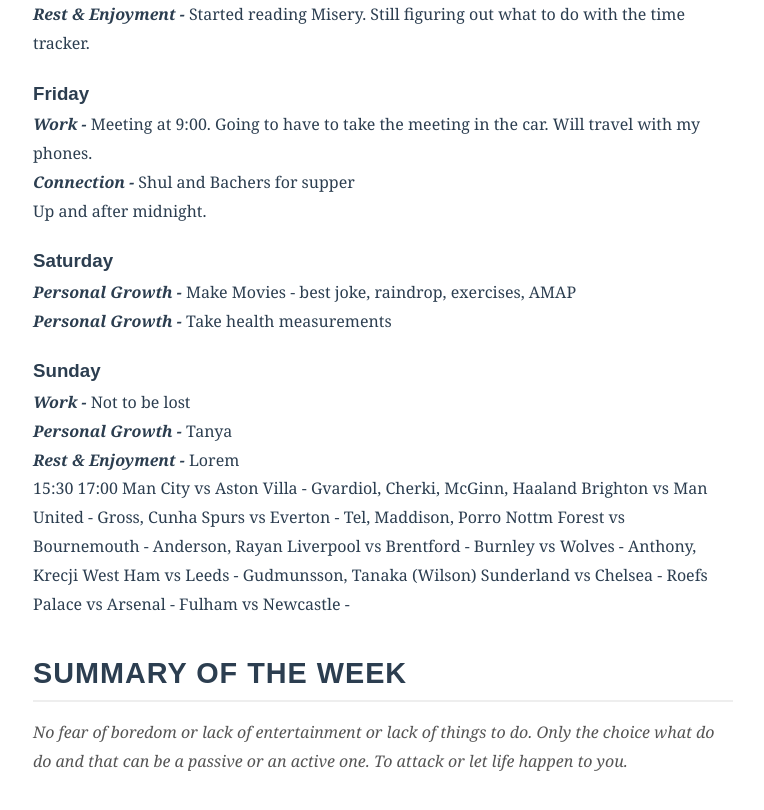
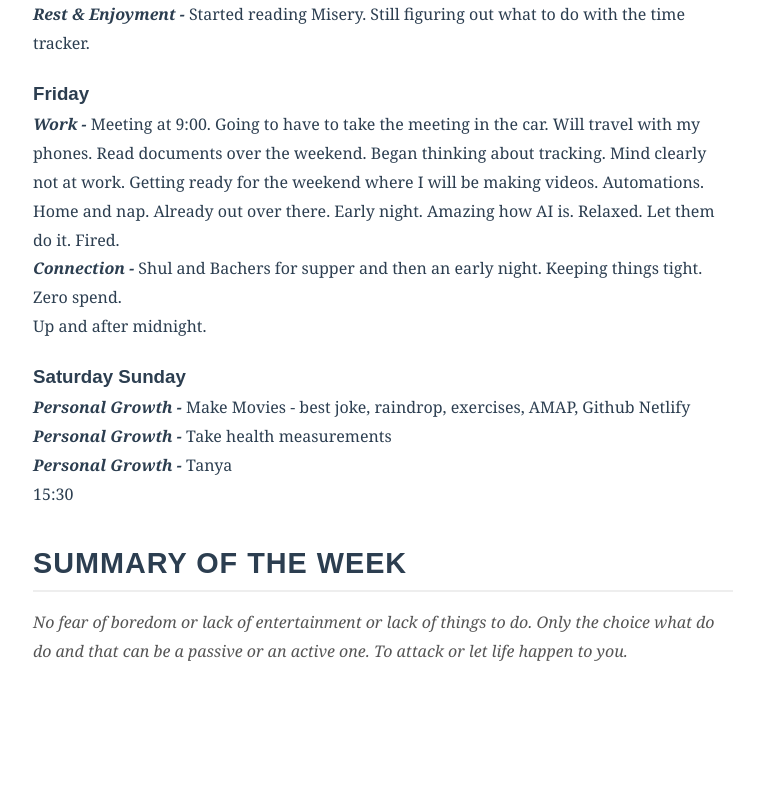
Before and after one commit to DeepSynchronicity/personal-website, a plain HTML site: page roundups/WR2621.html in a window 1280 px wide. Shown: the part 2086-2896 px from the top of the page, without its empty margins (257-1021 px from the left). After the commit the page ends 2802 px from the top, so only its background shows below. Drawn offline with Linux system fonts and the light colour scheme.

```diff
--- a/roundups/WR2621.html
+++ b/roundups/WR2621.html
@@ -57,33 +57,15 @@
 <b><i>Rest & Enjoyment - </i></b> Started reading Misery. Still figuring out what to do with the time tracker.  <br>
 
 <h3>Friday</h3>
-<b><i>Work - </i></b> Meeting at 9:00. Going to have to take the meeting in the car. Will travel with my phones.  <br>
-<b><i>Connection  - </i></b>  Shul and Bachers for supper <br>
+<b><i>Work - </i></b> Meeting at 9:00. Going to have to take the meeting in the car. Will travel with my phones. Read documents over the weekend. Began thinking about tracking. Mind clearly not at work. Getting ready for the weekend where I will be making videos. Automations. Home and nap. Already out over there. Early night. Amazing how AI is. Relaxed. Let them do it. Fired. <br>
+<b><i>Connection  - </i></b>  Shul and Bachers for supper and then an early night. Keeping things tight. Zero spend. <br>
 Up and after midnight.
 
-<h3>Saturday</h3>
-<b><i>Personal Growth - </i></b> Make Movies - best joke, raindrop, exercises, AMAP <br>
+<h3>Saturday Sunday</h3>
+<b><i>Personal Growth - </i></b> Make Movies - best joke, raindrop, exercises, AMAP, Github Netlify<br>
 <b><i>Personal Growth - </i></b> Take health measurements <br>
-
-
-<h3>Sunday</h3>
-<b><i>Work - </i></b> Not to be lost <br>
 <b><i>Personal Growth - </i></b> Tanya   <br>
-<b><i>Rest & Enjoyment - </i></b> Lorem  <br>
-
-
 15:30
-17:00
-Man City vs Aston Villa - Gvardiol, Cherki, McGinn, Haaland
-Brighton vs Man United - Gross, Cunha
-Spurs vs Everton  - Tel, Maddison, Porro
-Nottm Forest vs Bournemouth - Anderson, Rayan
-Liverpool vs Brentford -
-Burnley vs Wolves - Anthony, Krecji
-West Ham vs Leeds - Gudmunsson, Tanaka (Wilson)
-Sunderland vs Chelsea - Roefs
-Palace vs Arsenal -
-Fulham vs Newcastle -
 
 </section>
 
```
Also changed, not shown: index.html (+1 -1 lines), roundups/WR2622.html (+1 -0 lines).
